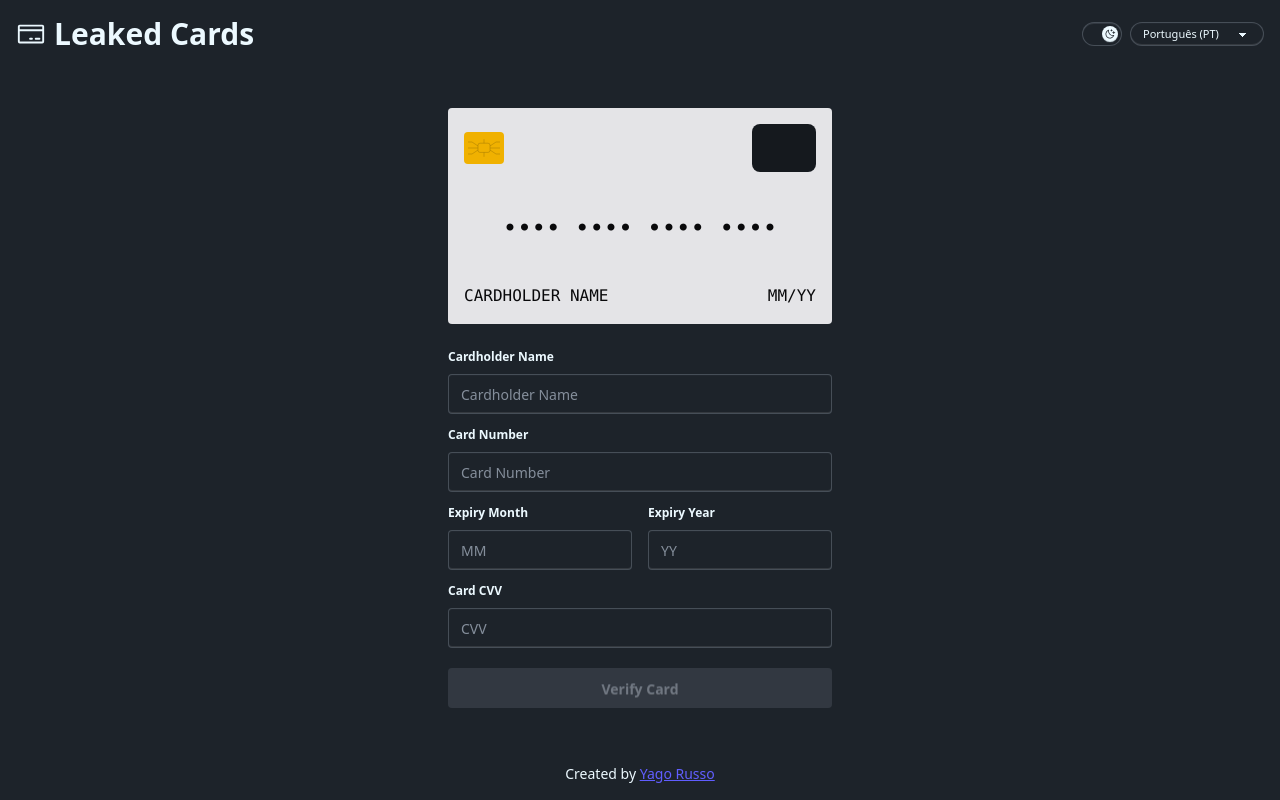
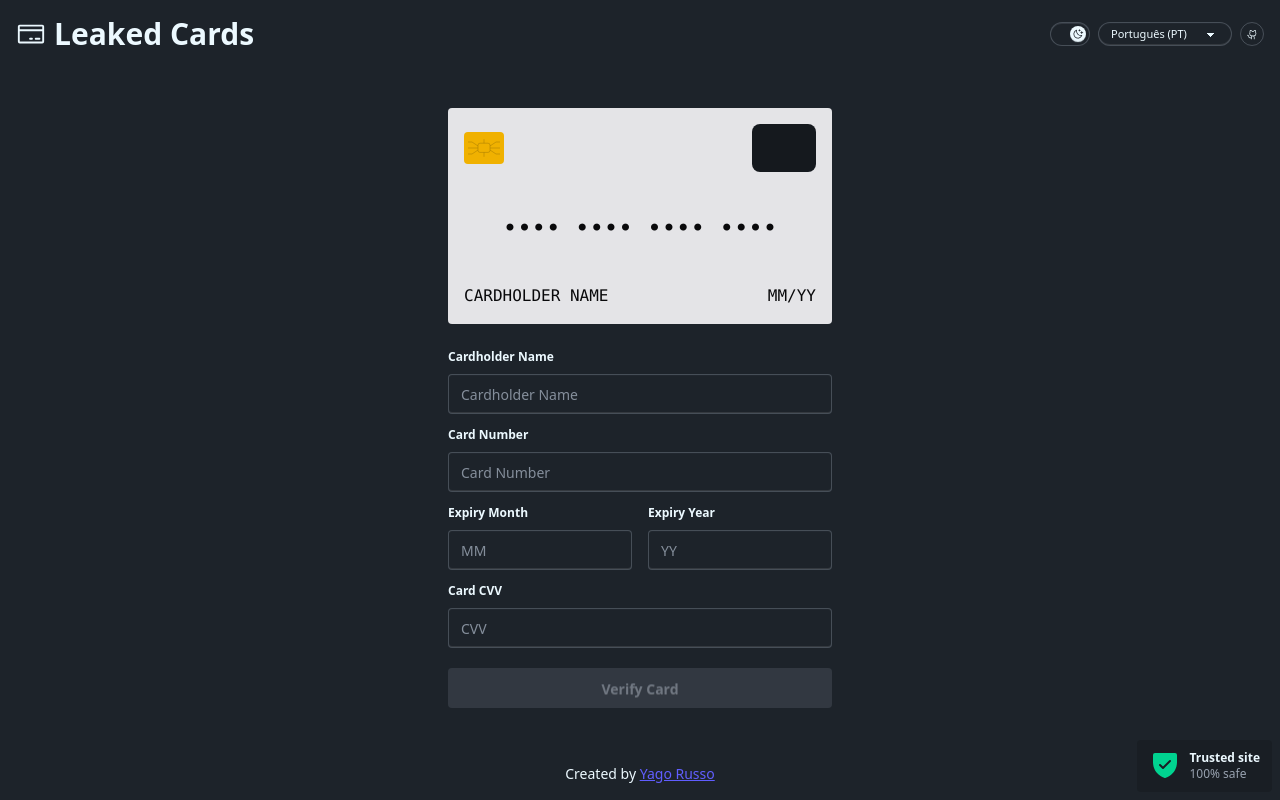
Before and after one commit to YaGRRusso/leaked-card, a React (Vite) app: page / in a window 1280 px wide. Built offline with nearby package versions, Linux system fonts and the light colour scheme.

Commit message:
feat: safe badge

```diff
--- a/messages/en.json
+++ b/messages/en.json
@@ -1,4 +1,6 @@
 {
+  "trustedSite": "Trusted site",
+  "trustedSiteDescription": "100% safe",
   "required": "Required field",
   "invalid": "Invalid value",
   "min": "The field did not reach the minimum character length",
--- a/messages/pt.json
+++ b/messages/pt.json
@@ -1,4 +1,6 @@
 {
+  "trustedSite": "Site confiável",
+  "trustedSiteDescription": "100% seguro",
   "required": "Campo obrigatório",
   "invalid": "Valor inválido",
   "min": "O campo não atingiu o tamanho mínimo de caracteres",
--- a/src/components/layout/header.tsx
+++ b/src/components/layout/header.tsx
@@ -1,4 +1,4 @@
-import { CreditCard, MoonStars, Sun } from "@phosphor-icons/react"
+import { CreditCard, GithubLogo, MoonStars, Sun } from "@phosphor-icons/react"
 import { FC, HTMLAttributes } from "react"
 import { useTranslation } from "react-i18next"
 
@@ -55,6 +55,14 @@ export const LayoutHeader: FC<LayoutHeaderProps> = ({ ...rest }) => {
               </option>
             ))}
           </select>
+
+          <a
+            href="https://github.com/YaGRRusso/leaked-card"
+            target="_blank"
+            className="btn btn-circle border-input btn-outline btn-xs"
+          >
+            <GithubLogo />
+          </a>
         </div>
       </div>
     </header>
--- /dev/null
+++ b/src/components/layout/shield.tsx
@@ -0,0 +1,29 @@
+import { ShieldCheck } from "@phosphor-icons/react"
+import { FC, HTMLAttributes } from "react"
+import { useTranslation } from "react-i18next"
+
+import { cn } from "@/utils/cn"
+
+export interface LayoutShieldProps extends HTMLAttributes<HTMLDivElement> {}
+
+export const LayoutShield: FC<LayoutShieldProps> = ({ className, ...rest }) => {
+  const { t } = useTranslation()
+
+  return (
+    <div
+      className={cn(
+        "absolute right-1 bottom-1 flex flex-1 items-center justify-end gap-2 rounded bg-base-200 px-3 py-2 text-xs sm:right-2 sm:bottom-2",
+        className,
+      )}
+      {...rest}
+    >
+      <ShieldCheck size={32} weight="fill" className="mb-1 text-success" />
+      <div className="hidden flex-col sm:flex">
+        <span className="font-semibold">{t("trustedSite")}</span>
+        <span className="font-light text-muted">{t("trustedSiteDescription")}</span>
+      </div>
+    </div>
+  )
+}
+
+LayoutShield.displayName = "LayoutShield"
--- a/src/routes/_layout.tsx
+++ b/src/routes/_layout.tsx
@@ -2,6 +2,7 @@ import { createFileRoute, Outlet } from "@tanstack/react-router"
 
 import { LayoutFooter } from "@/components/layout/footer"
 import { LayoutHeader } from "@/components/layout/header"
+import { LayoutShield } from "@/components/layout/shield"
 
 export const Route = createFileRoute("/_layout")({
   component: RouteComponent,
@@ -9,12 +10,13 @@ export const Route = createFileRoute("/_layout")({
 
 function RouteComponent() {
   return (
-    <main className="flex min-h-screen flex-col">
+    <main className="relative flex min-h-screen flex-col">
       <LayoutHeader />
       <div className="container flex flex-1 flex-col">
         <Outlet />
       </div>
       <LayoutFooter />
+      <LayoutShield />
     </main>
   )
 }
```
